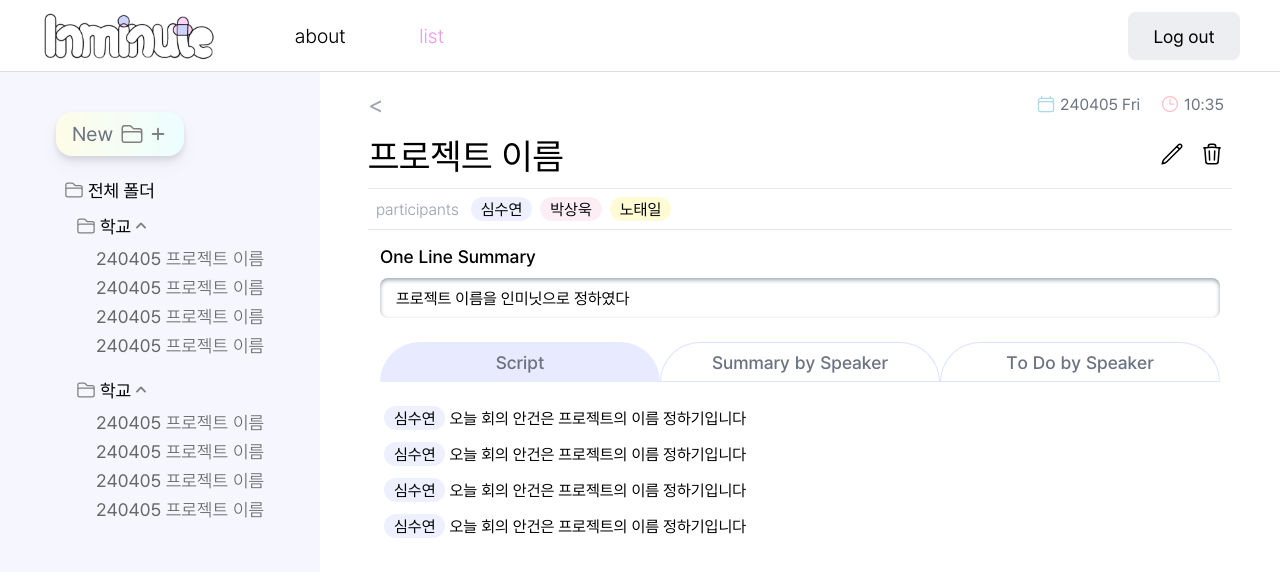
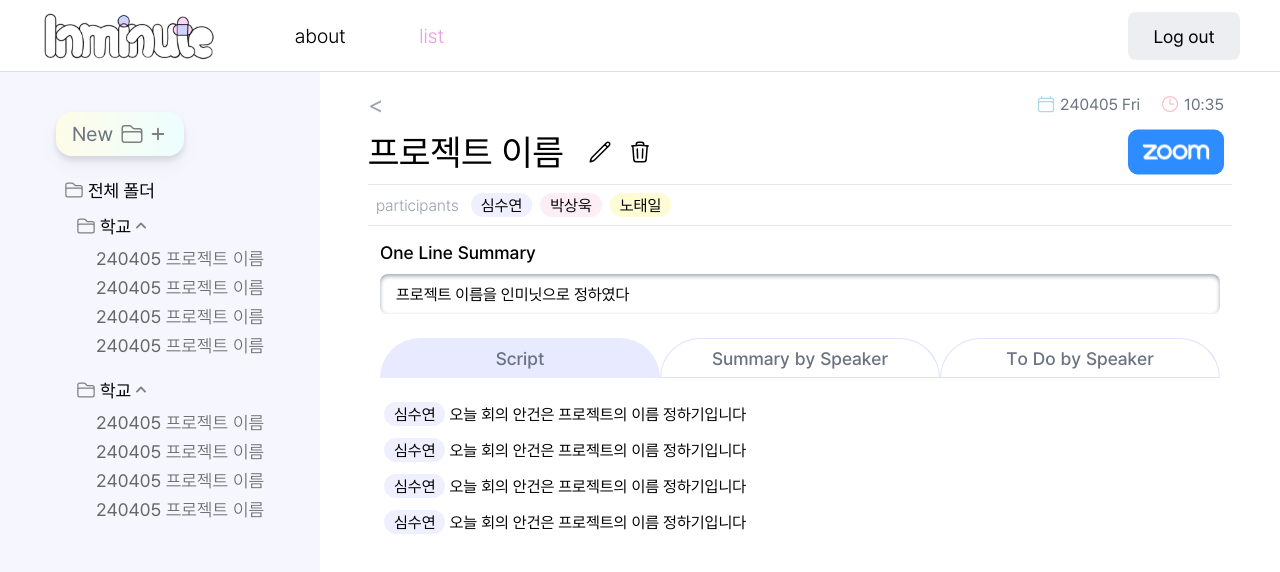
Before and after one commit to letthemon8on/Inminute_FE, a React (Vite) app: page /note/1 in a window 1280 px wide. Shown: the top 572 px of the page. Built offline with nearby package versions, Linux system fonts and the light colour scheme.

Commit message:
💄 Add Zoom Btn

```diff
--- a/src/components/NoteListItem.tsx
+++ b/src/components/NoteListItem.tsx
@@ -5,7 +5,7 @@ import clock from "./../assets/clock.svg";
 
 export default function NoteListItem() {
   return (
-    <div className="w-200 h-24 rounded-xl bg-white mb-4">
+    <div className="h-24 rounded-xl bg-white mb-4">
       <Link to={"/note/:id"}>
         <div className="flex justify-between items-center">
           <h3 className="mx-10 mt-4 text-2xl pt-medium">프로젝트 이름</h3>
--- a/src/pages/List.tsx
+++ b/src/pages/List.tsx
@@ -12,7 +12,7 @@ const List: React.FC = () => {
       <div className="flex w-full min-h-screen ">
         <Folder />
 
-        <div className="grow p-4 mr-32 mt-6">
+        <div className="grow p-4 mr-24 mt-6">
           <div className="flex justify-between mb-4 items-center">
             <DropDown />
 
--- a/src/pages/Note.tsx
+++ b/src/pages/Note.tsx
@@ -9,6 +9,7 @@ import calendar from "./../assets/calendar.svg";
 import clock from "./../assets/clock.svg";
 import pencil from "./../assets/pencil.svg";
 import trash from "./../assets/trash.svg";
+import zoom from "./../assets/zoom.svg";
 
 const Note: React.FC = () => {
   const [activeTab, setActiveTab] = useState<string>("Script");
@@ -44,7 +45,8 @@ const Note: React.FC = () => {
             </div>
           </div>
           <div className="flex justify-between">
-            <h2 className="text-4xl mt-4 mb-3">프로젝트 이름</h2>
+            <div className="flex">
+              <h2 className="text-4xl my-3 mr-4">프로젝트 이름</h2>
               <div className="flex items-center">
                 <button className="text-xl mx-2 w-6 transition-transform duration-200 hover:scale-125">
                   <img src={pencil} />
@@ -53,6 +55,8 @@ const Note: React.FC = () => {
                   <img src={trash} />
                 </button>
               </div>
+            </div>
+            <img className="w-24 mr-2 cursor-pointer" src={zoom} />
           </div>
 
           <hr />
```
Also changed, not shown: src/assets/zoom.svg (added). Lines whose indentation alone changed are shown as unchanged.
